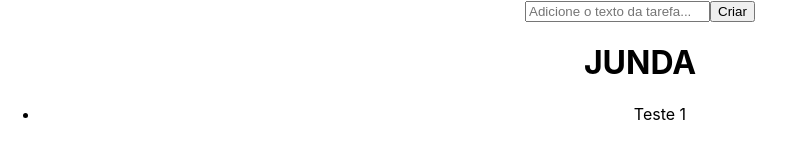
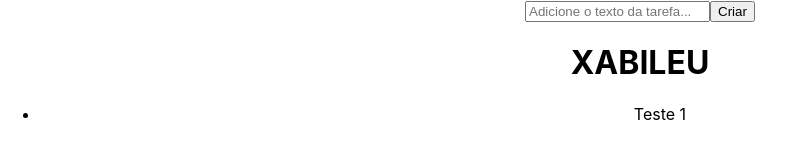
Before and after one commit to thisjulio/treinamento-reactjs, a React (Create React App) app: page / in a window 1280 px wide. Shown: the top 150 px of the page, without its empty margins (0-795 px from the left). Built offline with nearby package versions, Linux system fonts and the light colour scheme.

Commit message:
Update App.js

```diff
--- a/src/App.js
+++ b/src/App.js
@@ -32,7 +32,7 @@ function App() {
   return (
     <div className="App">
       <CaixaEdicaoTexto />
-      <ListaTarefas tarefas={["Teste 1"]} titulo="JUNDA" />
+      <ListaTarefas tarefas={["Teste 1"]} titulo="XABILEU" />
       <h1>DOING</h1>
       <ListaTarefas tarefas={["Teste 1"]} titulo="XUBIRUBIS" />
       <h1>DONE</h1>
```
